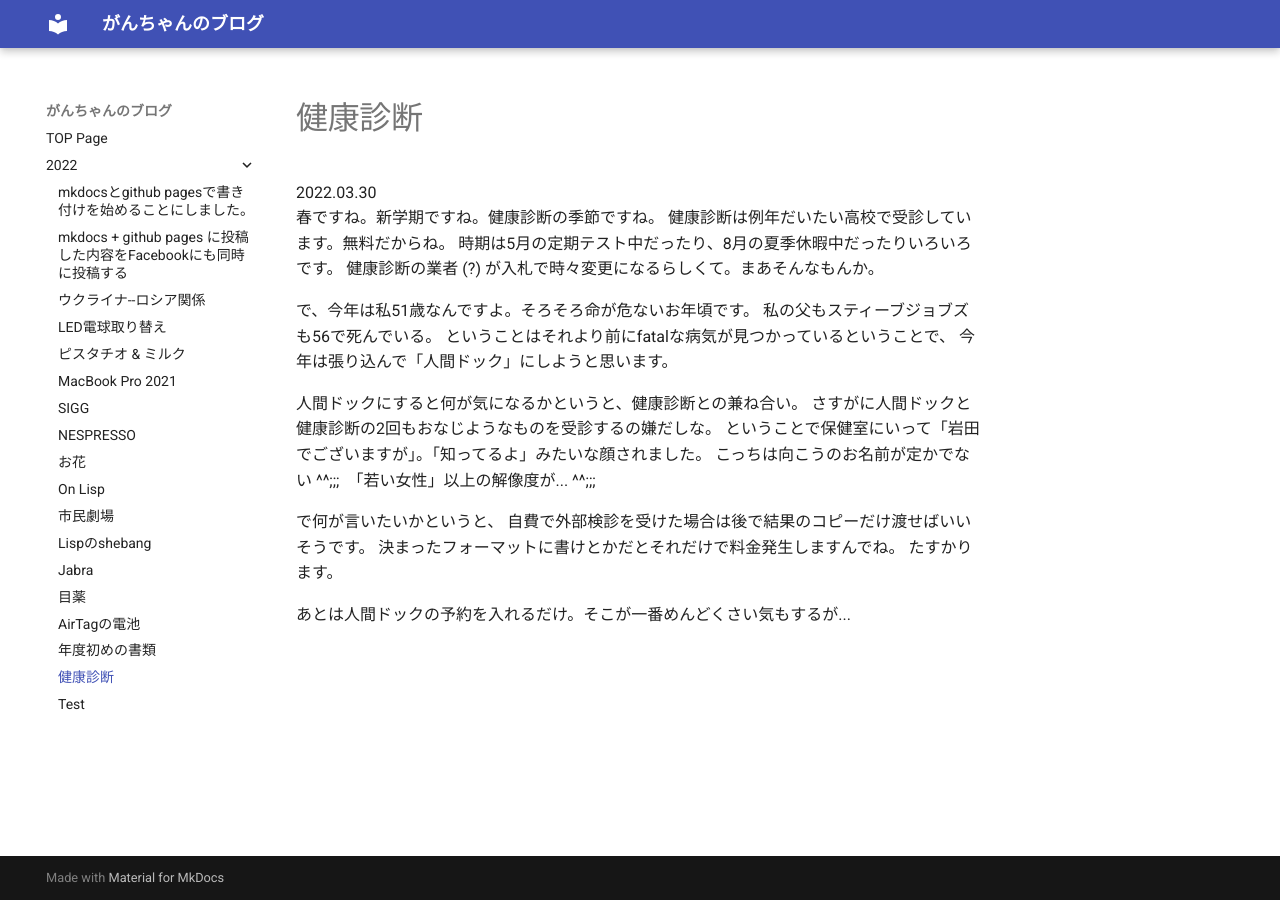
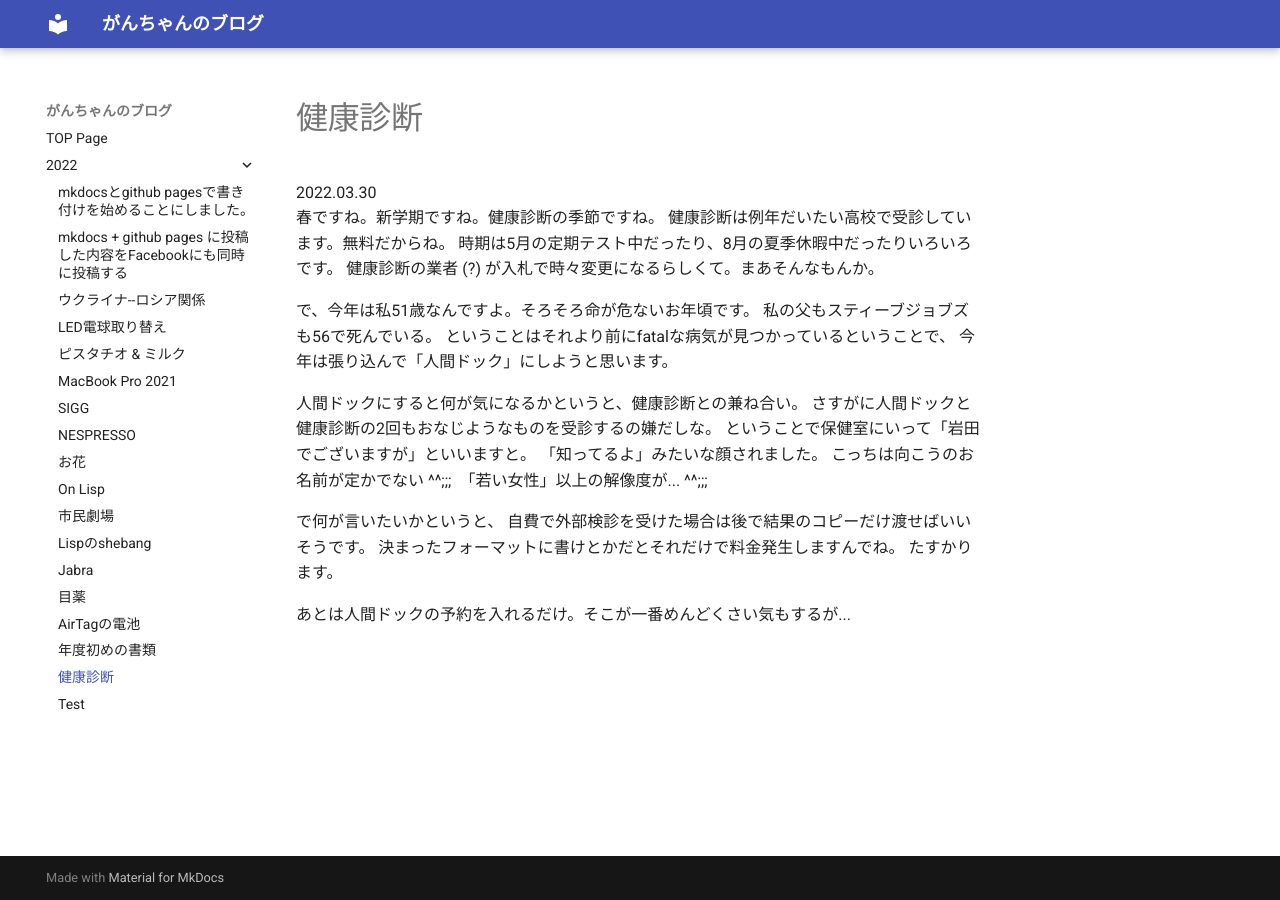
Before and after one commit to kenic/kenic.github.io, an MkDocs documentation site: the page built from docs/2022/0330kenshin.md, in a window 1280 px wide. Built offline with MkDocs 1.6.1 and Material for MkDocs 9.7.7, drawn with Linux system fonts in a browser that asks for light colours.

Commit message:
kenshin minor fix

```diff
--- a/docs/2022/0330kenshin.md
+++ b/docs/2022/0330kenshin.md
@@ -13,7 +13,8 @@
 
 人間ドックにすると何が気になるかというと、健康診断との兼ね合い。
 さすがに人間ドックと健康診断の2回もおなじようなものを受診するの嫌だしな。
-ということで保健室にいって「岩田でございますが」。「知ってるよ」みたいな顔されました。
+ということで保健室にいって「岩田でございますが」といいますと。
+「知ってるよ」みたいな顔されました。
 こっちは向こうのお名前が定かでない ^^;;;　「若い女性」以上の解像度が... ^^;;;
 
 で何が言いたいかというと、
```
